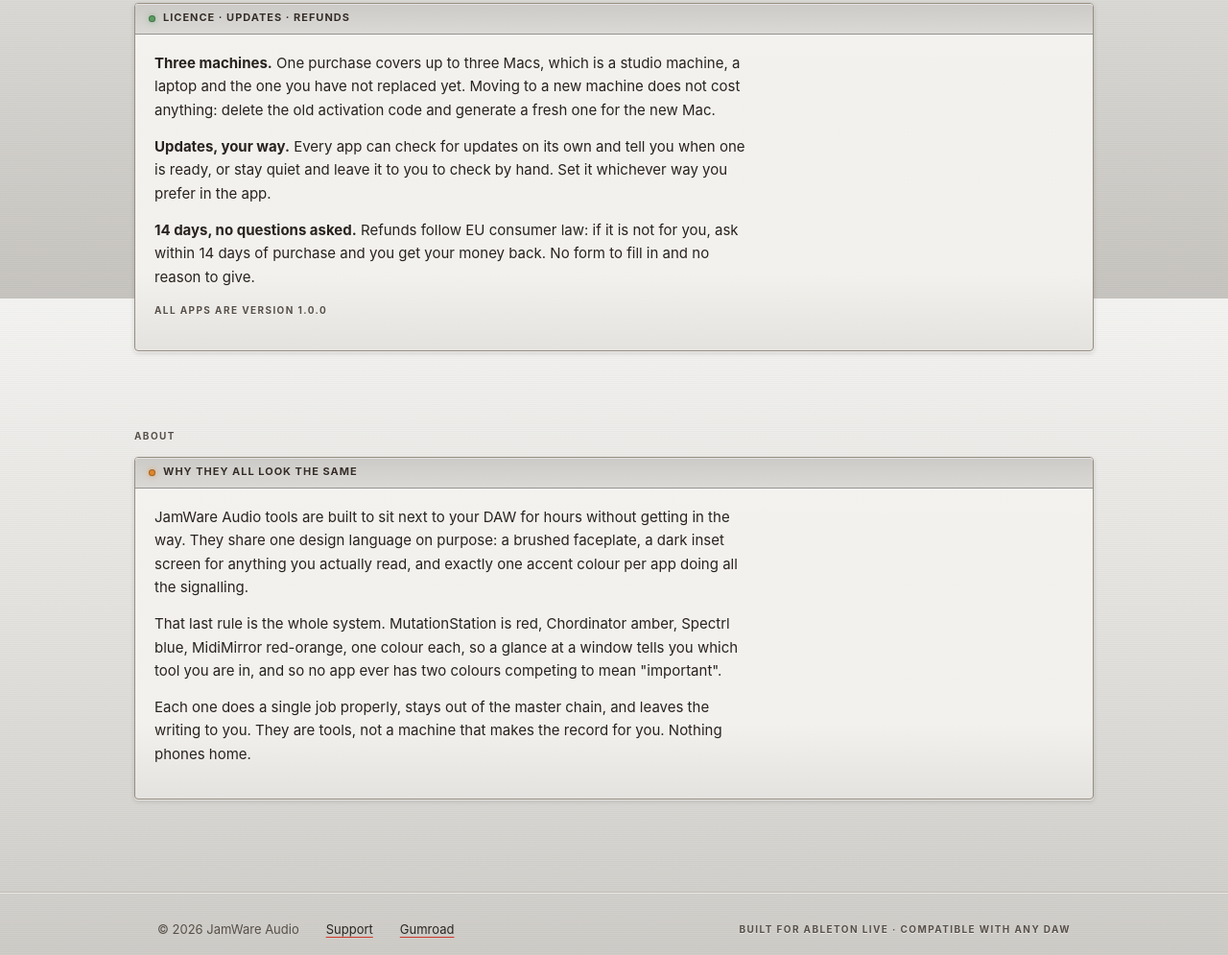
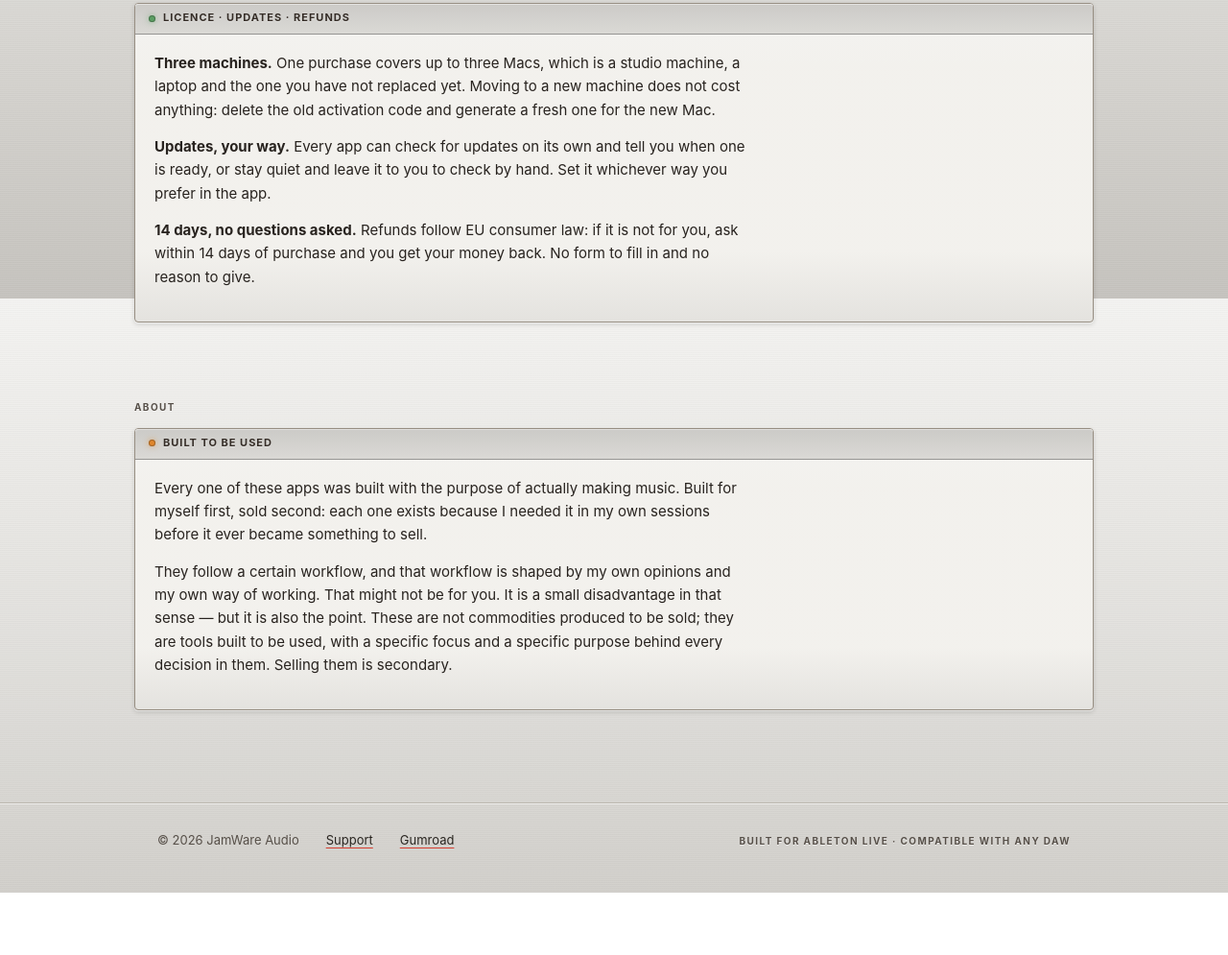
Before and after one commit to jamwareaudio/jamwareaudio.github.io, a plain HTML site: page index.html in a window 1280 px wide. Shown: the part 2889-3884 px from the top of the page at 96% size. After the commit the page ends 3819 px from the top, so only its background shows below. Drawn offline with Linux system fonts and the light colour scheme.

Commit message:
Homepage/Spectrl copy: drop version line and old About panel, new About text, Spectrl tagline wording

```diff
--- a/index.html
+++ b/index.html
@@ -174,7 +174,7 @@
           <img class="icon" src="assets/icons/spectrl-1024.png" alt="Spectrl icon" />
           <div>
             <h3><a href="apps/spectrl.html">Spectrl</a></h3>
-            <p class="tagline">Spectrum, key, note frequencies, tonal balance and a system-audio sampler in one window.</p>
+            <p class="tagline">Spectrum, key detection, note frequencies, tonal balance and a system-audio sampler in one window.</p>
             <p class="blurb">
               Five tools reading one signal: live spectrum with musical note
               mapping, a Scale panel that listens for ten seconds and names the
@@ -311,7 +311,6 @@
             consumer law: if it is not for you, ask within 14 days of purchase and
             you get your money back. No form to fill in and no reason to give.
           </p>
-          <p class="legend">All apps are version 1.0.0</p>
         </div>
       </div>
     </div>
@@ -320,25 +319,22 @@
   <section class="section wrap" id="about">
     <span class="legend">About</span>
     <div class="panel" style="--accent:#E0862C">
-      <h2 class="panel-head">Why they all look the same</h2>
+      <h2 class="panel-head">Built to be used</h2>
       <div class="panel-body">
         <div class="prose">
           <p>
-            JamWare Audio tools are built to sit next to your DAW for hours without
-            getting in the way. They share one design language on purpose: a
-            brushed faceplate, a dark inset screen for anything you actually
-            read, and exactly one accent colour per app doing all the signalling.
+            Every one of these apps was built with the purpose of actually
+            making music. Built for myself first, sold second: each one exists
+            because I needed it in my own sessions before it ever became
+            something to sell.
           </p>
           <p>
-            That last rule is the whole system. MutationStation is red,
-            Chordinator amber, Spectrl blue, MidiMirror red-orange, one colour
-            each, so a glance at a window tells you which tool you are in, and so
-            no app ever has two colours competing to mean "important".
-          </p>
-          <p>
-            Each one does a single job properly, stays out of the master chain,
-            and leaves the writing to you. They are tools, not a machine that
-            makes the record for you. Nothing phones home.
+            They follow a certain workflow, and that workflow is shaped by my
+            own opinions and my own way of working. That might not be for you.
+            It is a small disadvantage in that sense &mdash; but it is also the
+            point. These are not commodities produced to be sold; they are
+            tools built to be used, with a specific focus and a specific
+            purpose behind every decision in them. Selling them is secondary.
           </p>
         </div>
       </div>
```
Also changed, not shown: apps/spectrl.html (+1 -1 lines).
